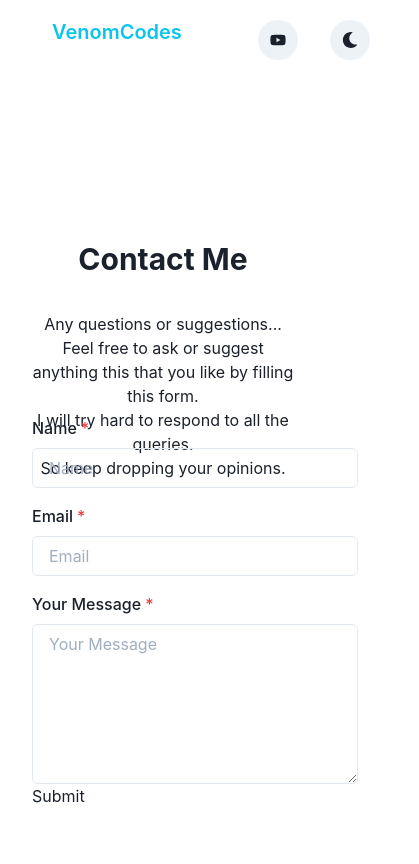
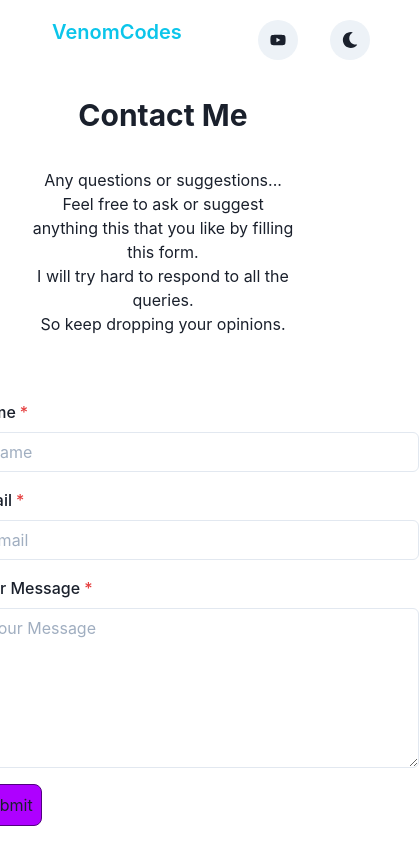
Before and after one commit to venomcodsyoutube/web, a Next.js app: page /contact in a window 390 px wide. Shown: the top 864 px of the page, 419 px wide, since content can reach past the window. Built offline with nearby package versions, Linux system fonts and the light colour scheme.

Commit message:
Update Home.module.css

```diff
--- a/styles/Home.module.css
+++ b/styles/Home.module.css
@@ -107,6 +107,21 @@
   }
 }
 
+@media (max-width: 1150px) {
+  .coninfo {
+    margin-top: -9rem;
+  }
+  .grid {
+    flex-direction: column;
+    align-items: center;
+  }
+
+  .form {
+    margin-top: 8rem;
+    width: 20rem;
+  }
+}
+
 .nav ul {
   display: flex;
 }
@@ -123,4 +138,18 @@
   .box{
     padding-left: 1rem;
   }
+  .form {
+    width: 16rem;
+  }
 }
+
+.subBtn {
+  margin-top: 1rem;
+  padding: 0.5rem;
+  border: 1px solid rgb(81, 0, 128);
+  background-color: rgb(174, 0, 255);
+  border-radius:0.5rem;
+}
+.form {
+  width: 28rem;
+}
```
